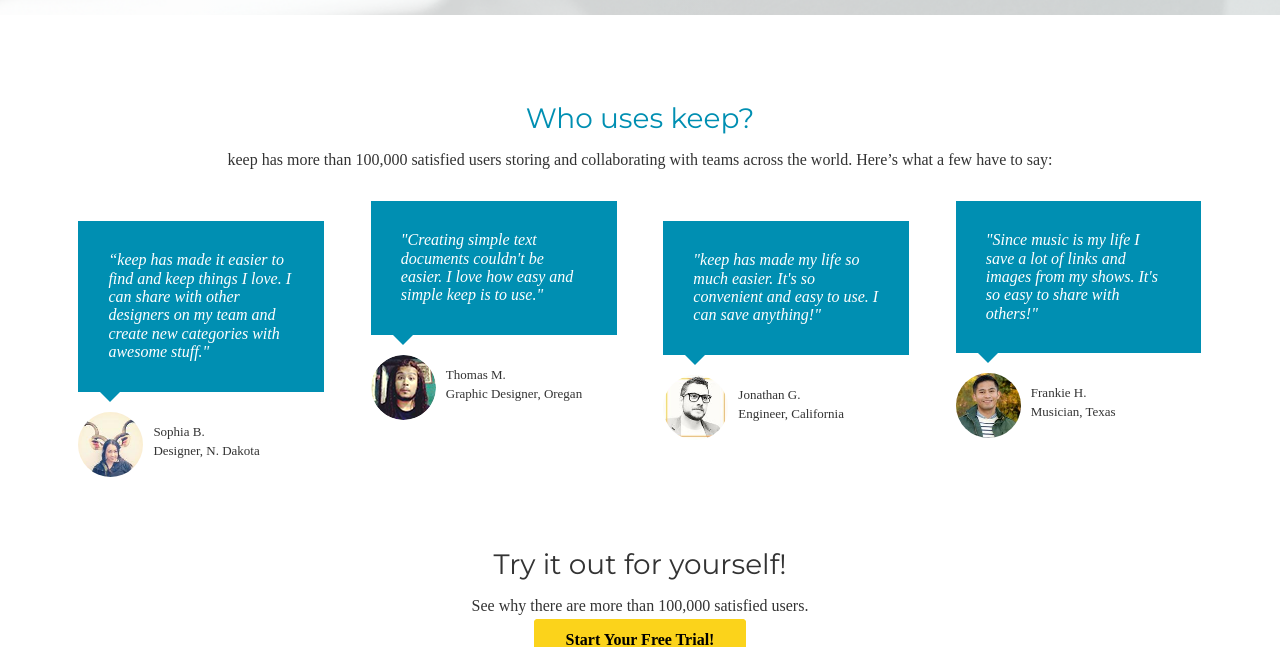
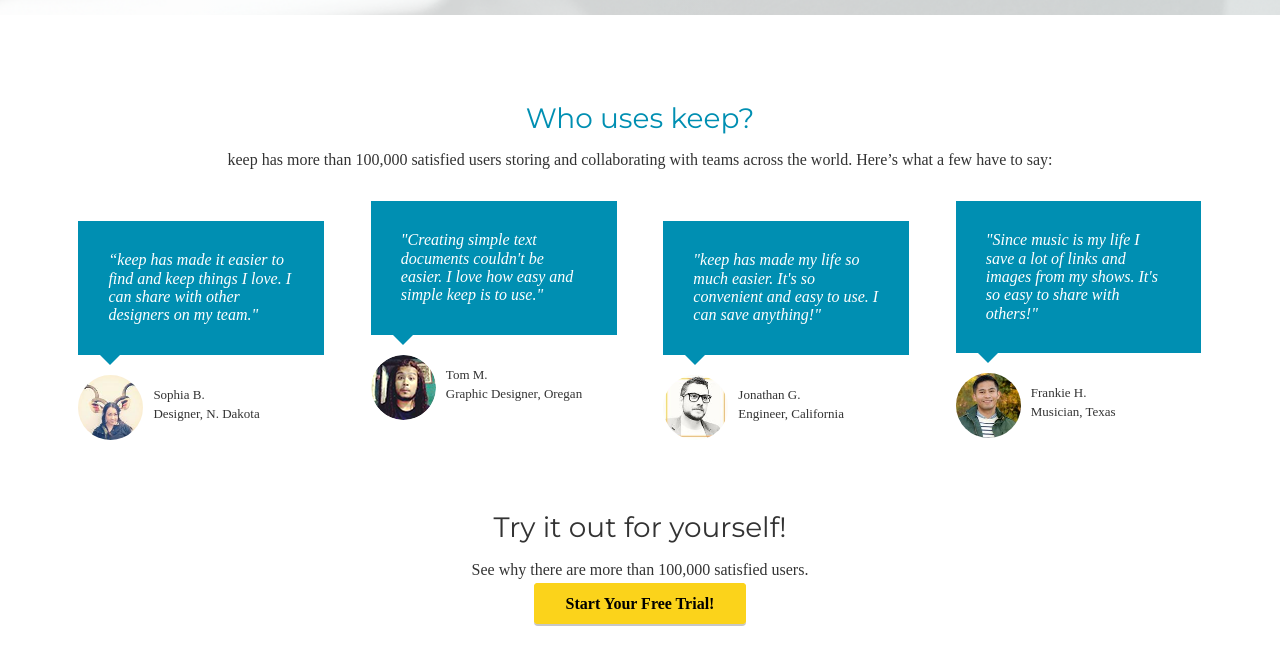
Before and after one commit to ellielee7/blocbox, a plain HTML site: page index.html in a window 1280 px wide. Shown: the part 2024-2671 px from the top of the page. Drawn offline with nearby package versions, Linux system fonts and the light colour scheme.

Commit message:
fixed testimonials

```diff
--- a/index.html
+++ b/index.html
@@ -126,8 +126,7 @@
             <ul class="container">
               <li class="one-fourth">
                 <div class="stagger">
-                <blockquote>“keep has made it easier to find and keep things I love. I can share with other designers on my team and create new
-                  categories with awesome stuff."
+                <blockquote>“keep has made it easier to find and keep things I love. I can share with other designers on my team."
                 </blockquote>
                 <img src="images/128.jpg" alt="avatar" />
                 <p class="name"><strong>Sophia B.</strong><br/>Designer, N. Dakota</p>
@@ -137,7 +136,7 @@
                 <blockquote>"Creating simple text documents couldn't be easier. I love how easy and simple keep is to use."
                 </blockquote>
                 <img src="images/avatar.png" alt="avatar">
-                <p class="name"><strong>Thomas M.</strong><br/>Graphic Designer, Oregan</p>
+                <p class="name"><strong>Tom M.</strong><br/>Graphic Designer, Oregan</p>
               </li>
               <li class="one-fourth">
                 <div class="stagger">
```
